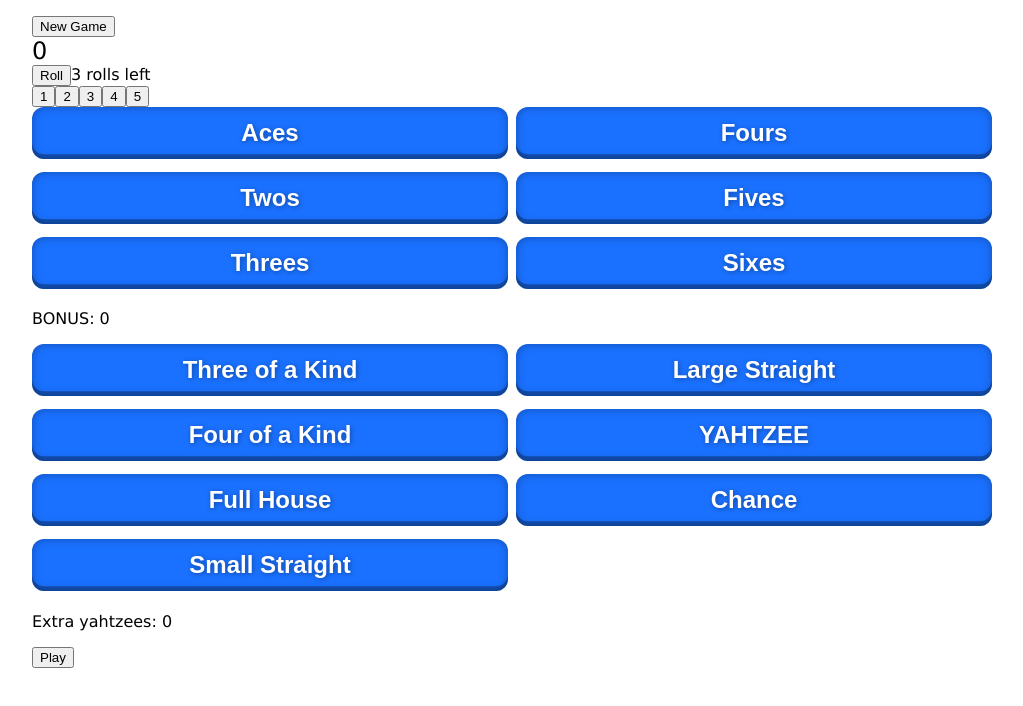
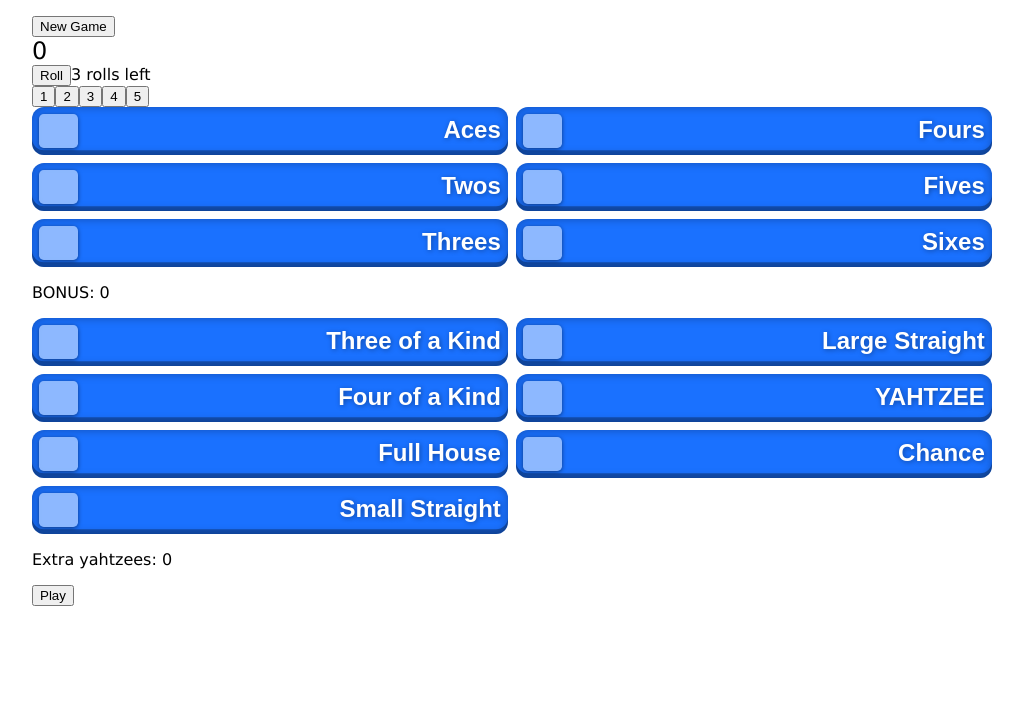
Before and after one commit to bbanting/react-trial, a React (Create React App) app: page / in a window 1280 px wide. Shown: the top 706 px of the page, without its empty margins (128-1151 px from the left). Built offline with nearby package versions, Linux system fonts and the light colour scheme.

Commit message:
Further hand styling

```diff
--- a/src/ScoringSection.js
+++ b/src/ScoringSection.js
@@ -11,7 +11,8 @@
         const classname = `hand ${scores[i] !== null ? "played" : ""} ${i == selected ? "selected" : ""}`;
         return (
           <button className={classname} value={i} key={i} onClick={(e) => selectFunc(e.target.value)}>
-            {HANDS[i].name}
+            <div className="handscore">{scores[i] !== null ? scores[i] : " "}</div>
+            <div className="handtitle">{HANDS[i].name}</div>
           </button>
           )
         }
@@ -27,10 +28,11 @@
   return (
     <div className="hand-container lower">
       {HANDS.slice(6, HANDS.length).map((v, i) => {
-        const classname = `hand ${scores[i+6] !== null ? "played" : ""} ${(i+6) === selected ? "selected" : ""}`;
+        const classname = `hand ${scores[i+6] !== null ? "played" : ""} ${(i+6) == selected ? "selected" : ""}`;
         return (
           <button className={classname} value={i+6} key={i+6} onClick={(e) => selectFunc(e.target.value)}>
-            {HANDS[i+6].name}
+            <div className="handscore">{scores[i+6] !== null ? scores[i+6] : " "}</div>
+            <div className="handtitle">{HANDS[i+6].name}</div>
           </button>
           )
         }
@@ -45,6 +47,7 @@
   const [selected, setSelected] = useState(null);
 
   function select(index) {
+    if (![STATE.ROLLING, STATE.SCORING].includes(gameState)) return;
     if (index == selected) setSelected(null);
     else if (scores[index] === null) setSelected(() => index);
   }
--- a/src/index.css
+++ b/src/index.css
@@ -46,10 +46,10 @@
   text-shadow: 1px 1px 5px hsla(0, 0%, 0%, 0.368);
   font-size: 1.5em;
   font-weight: bold;
+  text-align: right;
   color: white;
   background-color: hsl(217, 100%, 55%);
-  margin-bottom: .2em;
-  padding: .5em;
+  padding: .3em;
   border: 0;
   border-radius: .5em;
   transition: all .1s ease-out;
@@ -57,10 +57,7 @@
 
 .hand:active {
   position: relative;
-  top: 0.125em;
-  padding-bottom: 0.4em;
-  margin-bottom: .3em;
-  box-shadow: none;
+  top: 0.1em;
   box-shadow: 0 -0.1em hsla(0, 0%, 0%, 0.3) inset, 0 0 .4em hsla(0, 0%, 0%, 0.3) inset;
 }
 
@@ -71,3 +68,20 @@
 .played {
   background-color: hsl(0, 0%, 32%);
 }
+
+.handscore {
+  min-width: 1.6em;
+  height: 1em;
+  float: left;
+  background-color: hsla(0, 0%, 100%, 0.5);
+  border-radius: .2em;
+  box-shadow: 0 1px 4px hsla(0, 0%, 0%, 0.5);
+  text-align: center;
+  padding: .2em 0 .2em 0;
+  transition: all .1s ease-out;
+}
+
+.handtitle {
+  display: inline;
+  vertical-align: middle;
+}
```
